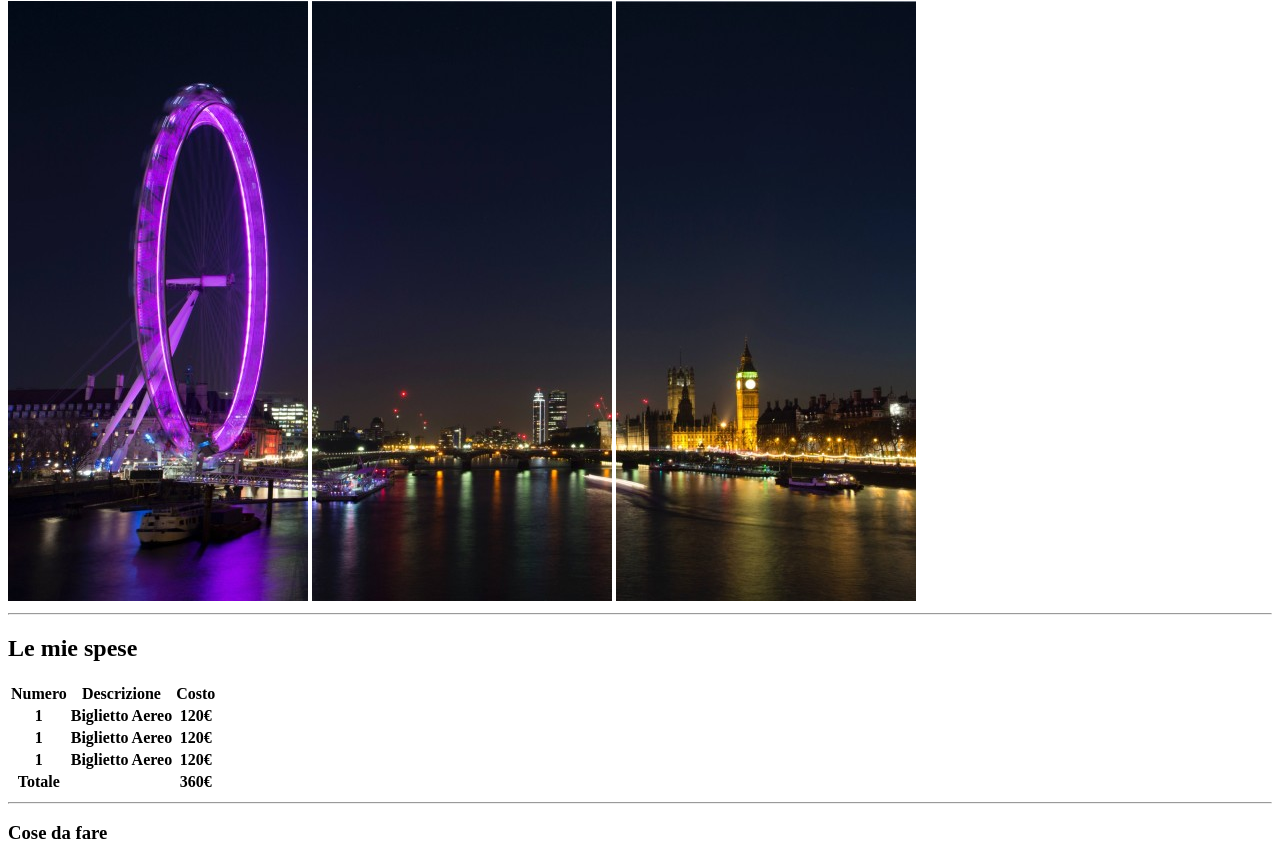
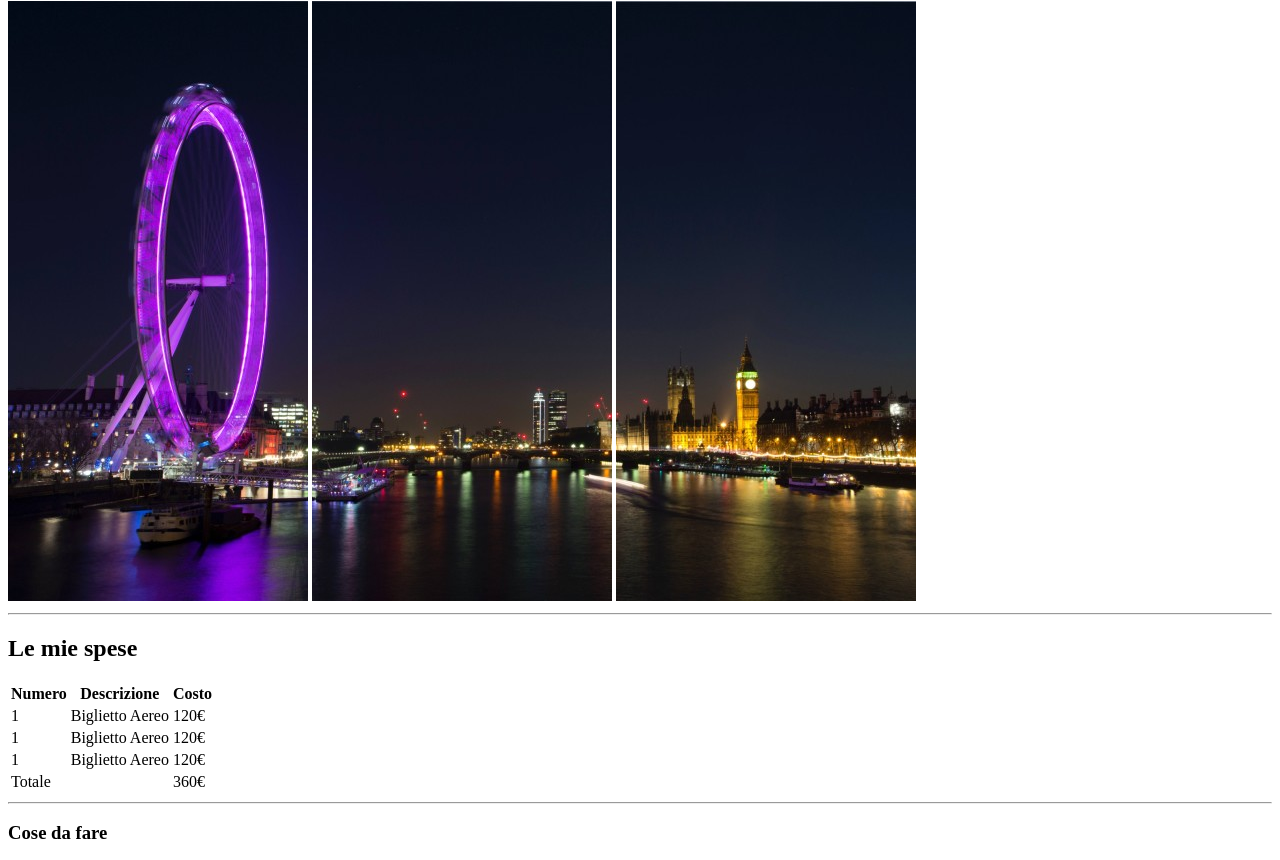
Before and after one commit to Bruno-Guerrisi/html-london-trip, a plain HTML site: page index.html in a window 1280 px wide. Shown: the part 79-939 px from the top of the page. Drawn offline with Linux system fonts and the light colour scheme.

Commit message:
revision

```diff
--- a/index.html
+++ b/index.html
@@ -4,7 +4,7 @@
 
     <meta charset="UTF-8">
     <meta http-equiv="X-UA-Compatible" content="IE=edge">
-    <meta name="viewport" content="width=device-width, initial-scale=1.0">
+    <meta name="viewport" content="widtd=device-widtd, initial-scale=1.0">
     <title>Document</title>
 
 </head>
@@ -12,7 +12,7 @@
 <body>
 
     <!-- initial section -->
-    <head>
+    <header>
         <h1>Il mio Viaggio a Londra</h1>
 
         <img src="./img/pexels-bill-emrich-230794-0.jpg" alt="skyline Londra 1/3">
@@ -20,7 +20,7 @@
         <img src="./img/pexels-bill-emrich-230794-2.jpg" alt="skyline Londra 3/3">
 
         <hr>
-    </head>
+    </header>
 
     <!-- middle section -->
     <main>
@@ -33,7 +33,7 @@
                 <!-- heading -->
                 <thead>
                     <tr>
-                        <th>Numero</th>
+                        <th>Numero</th>  <!-- nelle cartelle le linee laterali sono TD -->
                         <th>Descrizione</th>
                         <th>Costo</th>
                     </tr>
@@ -42,28 +42,27 @@
                 <!-- central body -->
                 <tbody>
                     <tr>
-                        <th>1</th>
-                        <th>Biglietto Aereo</th>
-                        <th>120€</th>
+                        <td>1</td>
+                        <td>Biglietto Aereo</td>
+                        <td>120€</td>
                     </tr>
                     <tr>
-                        <th>1</th>
-                        <th>Biglietto Aereo</th>
-                        <th>120€</th>
+                        <td>1</td>
+                        <td>Biglietto Aereo</td>
+                        <td>120€</td>
                     </tr>
                     <tr>
-                        <th>1</th>
-                        <th>Biglietto Aereo</th>
-                        <th>120€</th>
+                        <td>1</td>
+                        <td>Biglietto Aereo</td>
+                        <td>120€</td>
                     </tr>
                 </tbody>
 
                 <!-- final part -->
                 <tfoot>
                     <tr>
-                        <th>Totale</th>
-                        <th></th>
-                        <th>360€</th>
+                        <td colspan="2">Totale</td>
+                        <td>360€</td>
                     </tr>
                 </tfoot>
 
```
